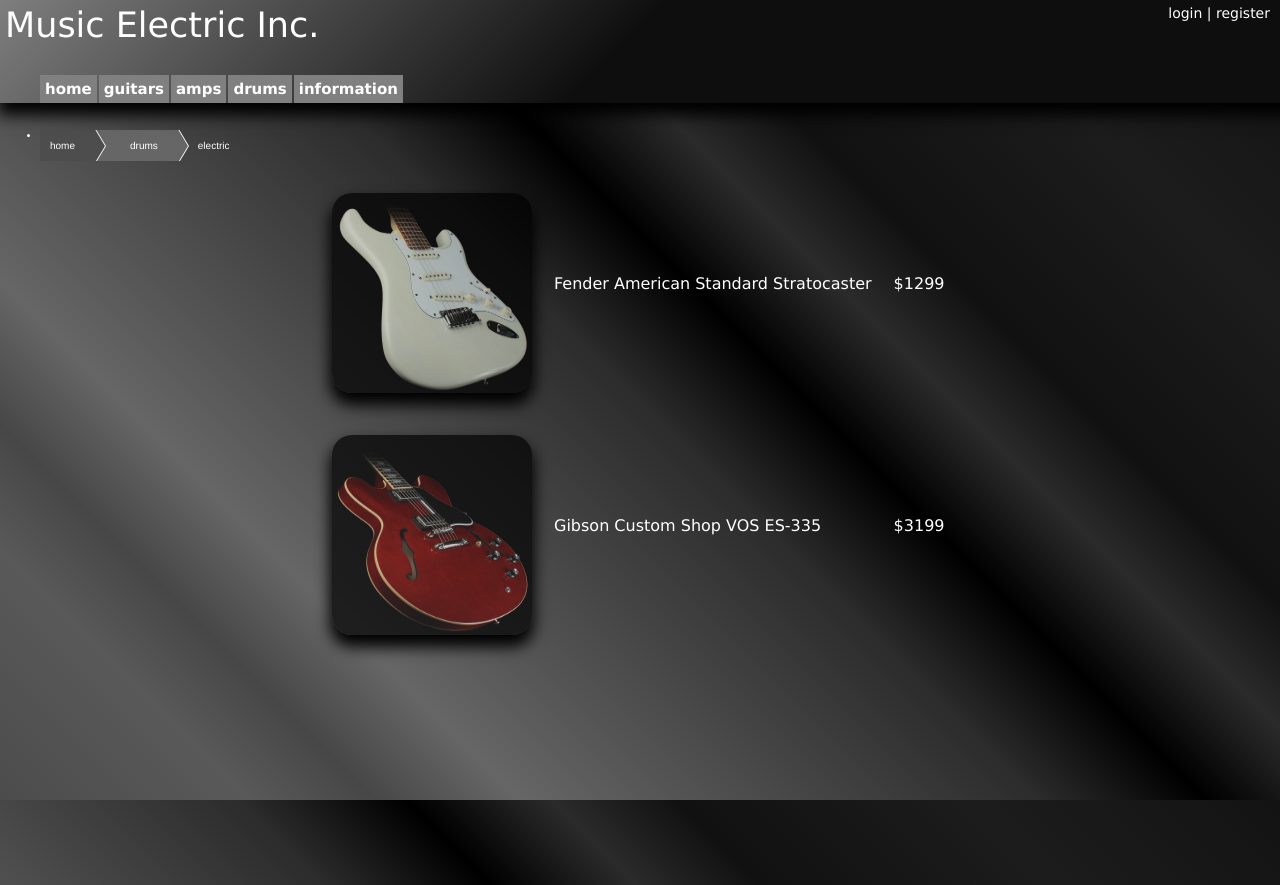
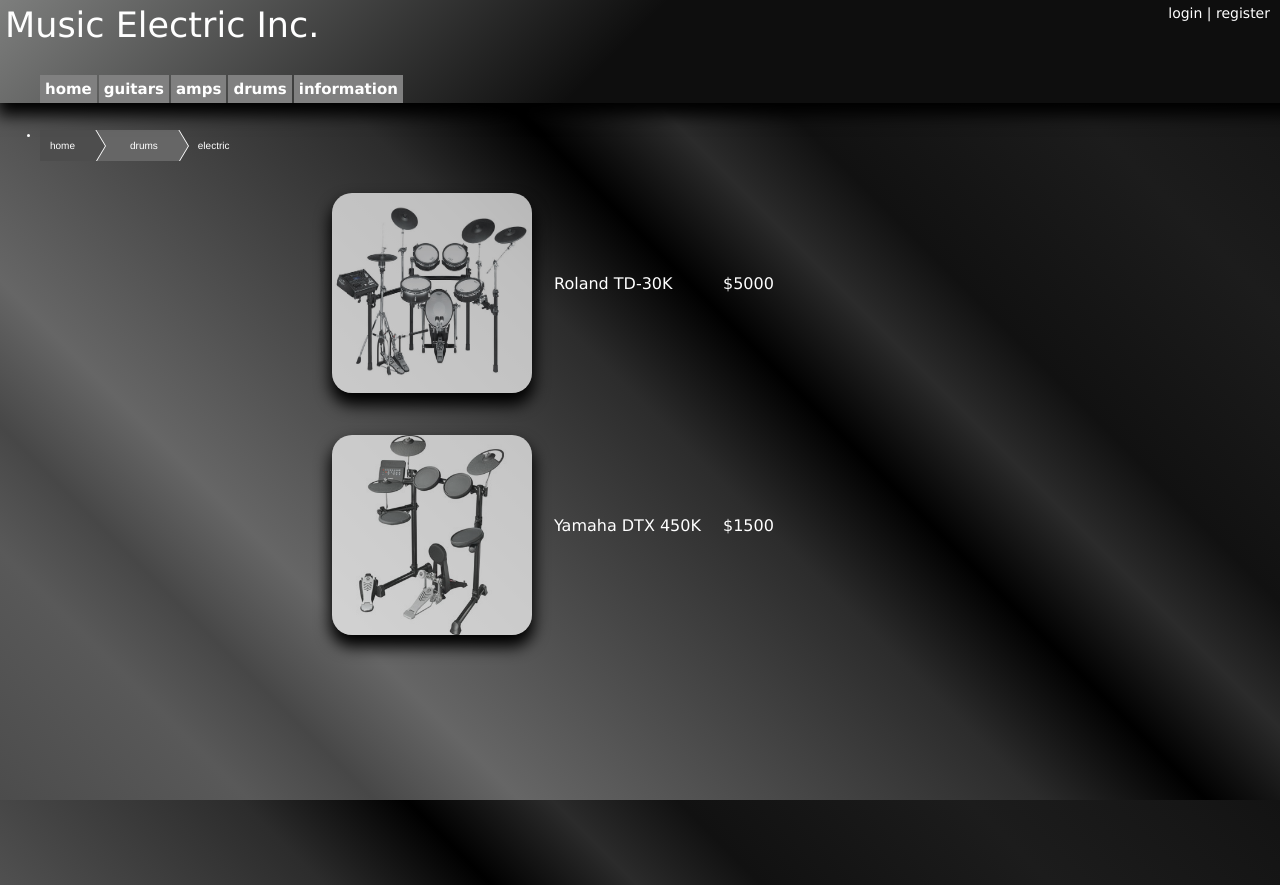
Before and after one commit to pviker/GroupProject, a PHP site: page /drums/electric.php in a window 1280 px wide. Shown: the top 885 px of the page. Run offline with PHP 8.4, Linux system fonts and the light colour scheme.

Commit message:
added drums

```diff
--- a/drums/electric.php
+++ b/drums/electric.php
@@ -34,14 +34,14 @@
 	<div class="mainContent">
 		<table>
 			<tr>
-				<td><a href="productPages/strat.php"><span class="img"><img src="../images/guitars/strat.jpg" height="200" width="200" /></span></a></td>
-				<td><a href="productPages/strat.php">Fender American Standard Stratocaster</a></td>
-				<td>$1299</td>
+				<td><a href="productPages/Roland.php"><span class="img"><img src="../images/drums/Roland-TD-30K.jpg" height="200" width="200" /></span></a></td>
+				<td><a href="productPages/Roland.php">Roland TD-30K</a></td>
+				<td>$5000</td>
 			</tr>
 			<tr>
-				<td><a href="productPages/es335.php"><span class="img"><img src="../images/guitars/Gibson_ES335.jpg" height="200" width="200" /></span></a></td>
-				<td><a href="productPages/es335.php">Gibson Custom Shop VOS ES-335</a></td>
-				<td>$3199</td>
+				<td><a href="productPages/Yamaha.php"><span class="img"><img src="../images/drums/Yamaha.jpg" height="200" width="200" /></span></a></td>
+				<td><a href="productPages/Yamaha.php">Yamaha DTX 450K</a></td>
+				<td>$1500</td>
 			</tr>
 		</table>
 	</div>
```
Also changed, not shown: images/Drums/Roland-TD-30K.jpg (added), images/Drums/Yamaha.jpg (added).
